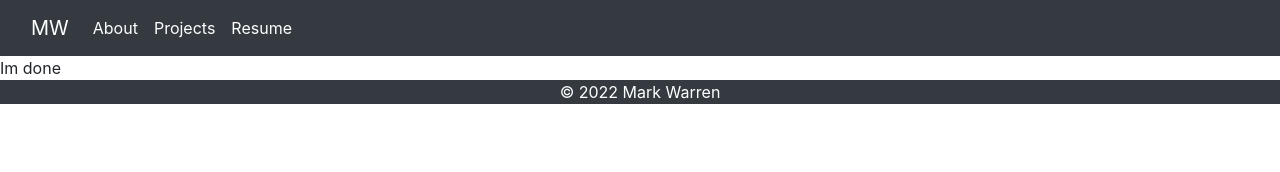
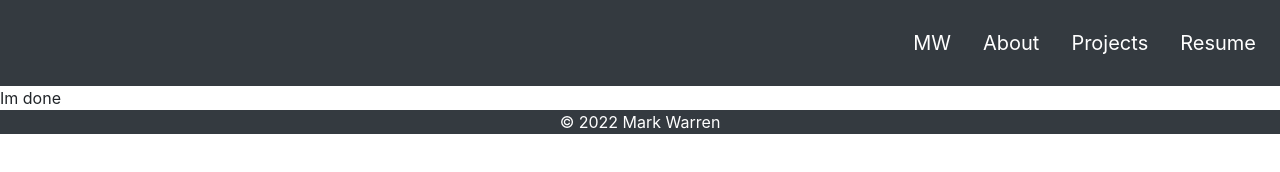
Before and after one commit to markwarren1/MarkWarren, a website: page about.html in a window 1280 px wide. Drawn offline with nearby package versions, Linux system fonts and the light colour scheme.

Commit message:
Improved header buttons and cleaned up JS

```diff
--- a/about.html
+++ b/about.html
@@ -10,26 +10,35 @@
 <body>
     <!-- persisting header -->
     <header>
-        <nav class="navbar navbar-expand-lg navbar-dark bg-dark">
-            <div class="container-fluid">
-              <a class="navbar-brand" href="index.html">MW</a>
+        <nav class="navbar navbar-expand-lg navbar-dark bg-dark px-2">
+            <div class="container-fluid px-0">
+                <button class="navbar-toggler ml-auto" type="button" data-toggle="collapse" data-target="#navbarSupportedContent" aria-controls="navbarSupportedContent" aria-expanded="false" aria-label="Toggle navigation">
+                    <span class="navbar-toggler-icon"></span>
+                </button>
                 <div class="collapse navbar-collapse" id="navbarSupportedContent">
-                <ul class="navbar-nav me-auto mb-2 mb-lg-0">
-                  <li class="nav-item">
-                    <a class="nav-link text-white" href="about.html">About</a>
+                    <ul class="navbar-nav ml-auto">
+                        <li class="btn-lg btn-block nav-item my-1 px-2">
+                            <a class="nav-link text-white text-center" href="index.html">MW</a>
                         </li>
-                  <li class="nav-item">
-                    <a class="nav-link text-white" href="projects.html">Projects</a>
+                        <li class="btn-lg btn-block nav-item my-1 px-2">
+                            <a class="nav-link text-white text-center" href="about.html">About</a>
                         </li>
-                  <li class="nav-item">
-                    <a class="nav-link text-white" href="resume.html">Resume</a>
+                        <li class="btn-lg btn-block nav-item my-1 px-2">
+                            <a class="nav-link text-white text-center" href="projects.html">Projects</a>
+                        </li>
+                        <li class="btn-lg btn-block nav-item my-1 px-2">
+                            <a class="nav-link text-white text-center" href="resume.html">Resume</a>
                         </li>
                     </ul>
                 </div>
             </div>
         </nav>
     </header>
+
+    <!-- Main Content -->
+
     <div>Im done</div>
+
     <!-- footer -->
     <footer class="footer">
         <div class="container-fluid bg-dark">
```
Also changed, not shown: index.html (+12 -12 lines), js/custom.js (+0 -41 lines), projects.html (+15 -10 lines), resume.html (+17 -10 lines), testimony.html (+15 -10 lines). Lines whose indentation alone changed are shown as unchanged.
